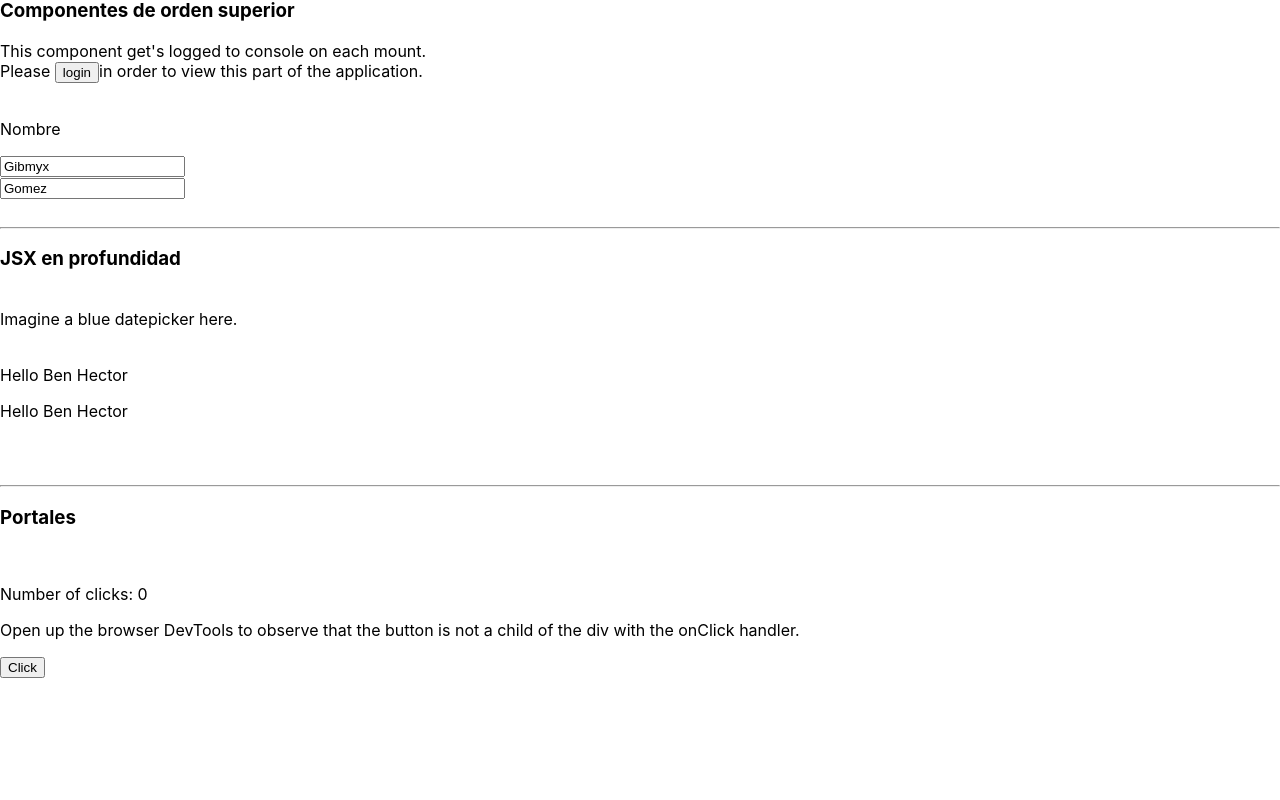
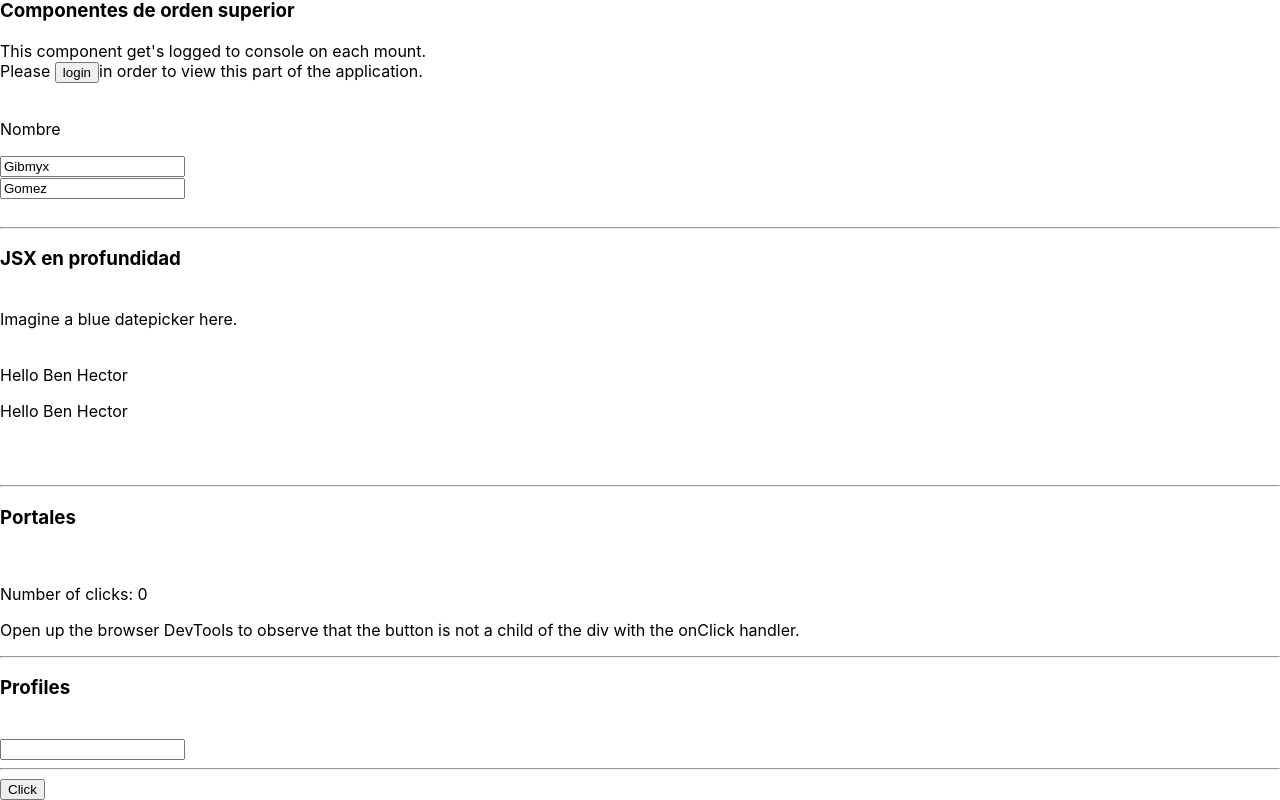
Before and after one commit to gibmyx/courseJs, a React (Create React App) app in the folder AdvanceGuides/advance-guide/: page / in a window 1280 px wide. Shown: the part 2361-3161 px from the top of the page. Before the commit the page ends 3039 px from the top, so only its background shows below. Built offline with nearby package versions, Linux system fonts and the light colour scheme.

Commit message:
feat: profiles

```diff
--- /dev/null
+++ b/AdvanceGuides/advance-guide/src/components/Class12Profiler.tsx
@@ -0,0 +1,24 @@
+import React, {Profiler} from "react";
+import {Class12TextInput} from "./Class12TextInput"
+
+
+function Class12Profiler() {
+
+    const callback = () => {
+        console.log("there")
+    }
+
+    return (
+        <Profiler id={"profiles"} onRender={callback}>
+            <div>
+                <hr/>
+                <h3>Profiles</h3>
+                <br/>
+                <Class12TextInput />
+                <hr/>
+            </div>
+        </Profiler>
+    )
+}
+
+export {Class12Profiler}
--- /dev/null
+++ b/AdvanceGuides/advance-guide/src/components/Class12TextInput.tsx
@@ -0,0 +1,15 @@
+import React, {ChangeEvent, useState} from "react";
+
+function Class12TextInput() {
+    const [name, setName] = useState<string>("")
+
+    const handleChange = (e: ChangeEvent<HTMLInputElement>) => {
+        setName(e.target.value)
+    }
+
+    return (
+        <input type="text" value={name} onChange={handleChange}/>
+    )
+}
+
+export {Class12TextInput}
--- a/AdvanceGuides/advance-guide/src/index.tsx
+++ b/AdvanceGuides/advance-guide/src/index.tsx
@@ -13,6 +13,7 @@ import {Class08Fragments} from "./components/Class08Fragments";
 import {Class09HigherOrderComponents} from "./components/Class09HigherOrderComponents";
 import {Class10JsxInDept} from "./components/Class10JsxInDept";
 import {Class11Portals} from "./components/Class11Portals";
+import {Class12Profiler} from "./components/Class12Profiler";
 import {items} from "./data/items";
 
 
@@ -30,6 +31,7 @@ ReactDOM.render(
         <Class09HigherOrderComponents />
         <Class10JsxInDept />
         <Class11Portals />
+        <Class12Profiler />
     </React.StrictMode>,
     document.getElementById('root')
 );
```
Also changed, not shown: 1 other file (tests, documents, lock files or other folders).
